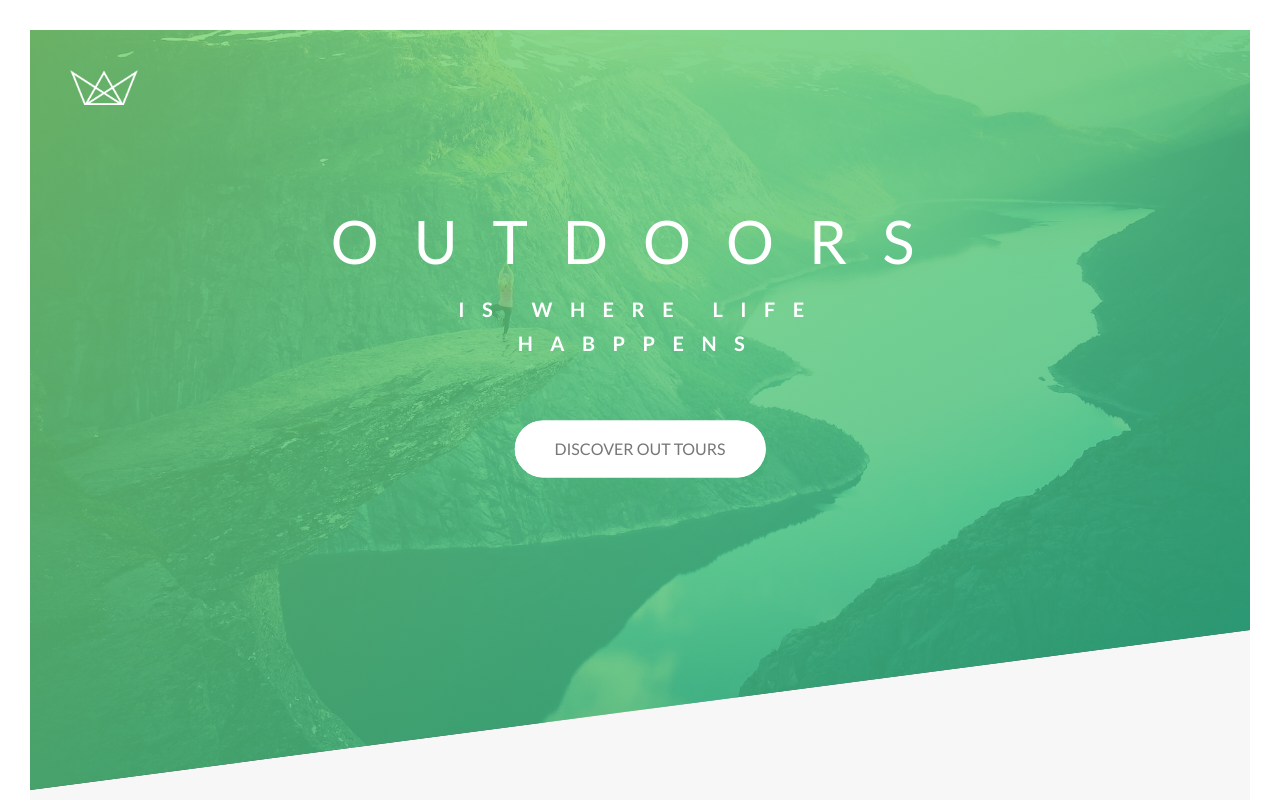
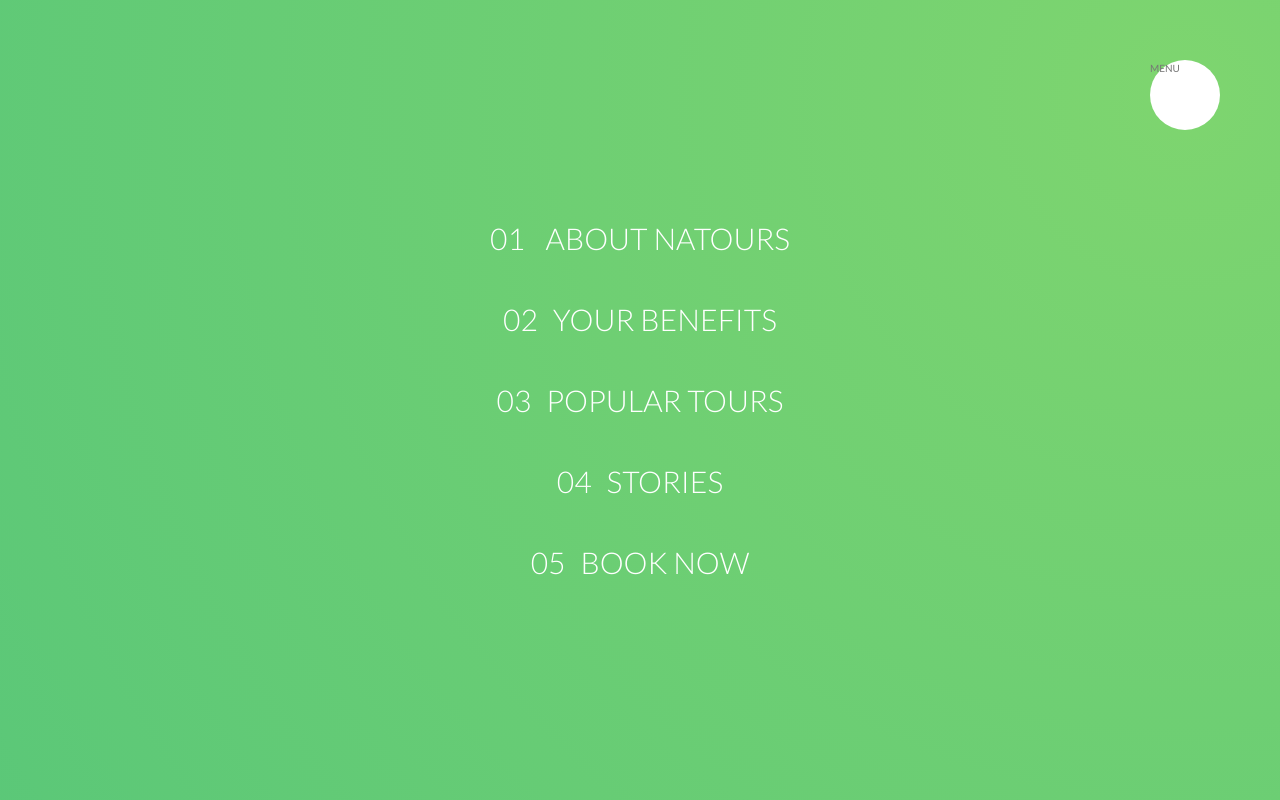
Before and after one commit to naxola/CSS-Tutorial, a website: page index.html in a window 1280 px wide. Shown: the top 800 px of the page. Drawn offline with Linux system fonts and the light colour scheme.

Commit message:
Menu + button + background added

```diff
--- a/index.html
+++ b/index.html
@@ -13,6 +13,20 @@
         <title>Natours</title>
     </head>
     <body>
+        <div class="navigation">
+            <input type="checkbox" class="navigation__checkbox" id="navi-toggle">
+            <label for="navi-toggle" class="navigation__button">MENU</label>
+            <div class="navigation__background">&nbsp;</div>
+            <nav class="navigation__nav">
+                <ul class="navigation__list">
+                    <li class="navigation__item"><a href="#" class="navigation__link"><span>01</span> About Natours</a></li>
+                    <li class="navigation__item"><a href="#" class="navigation__link"><span>02</span>Your Benefits</a></li>
+                    <li class="navigation__item"><a href="#" class="navigation__link"><span>03</span>Popular tours</a></li>
+                    <li class="navigation__item"><a href="#" class="navigation__link"><span>04</span>Stories</a></li>
+                    <li class="navigation__item"><a href="#" class="navigation__link"><span>05</span>Book now</a></li>
+                </ul>
+            </nav>
+        </div>
         <header class="header">
             <div class="header__logo-box">
                 <img src="img/logo-white.png" alt="logo" class="header__logo">
--- /dev/null
+++ b/sass/layout/_navigation.scss
@@ -0,0 +1,71 @@
+.navigation {
+    &__checkbox{
+        display: none;
+    }
+    &__button {
+        background-color: $color-white;
+        height: 7rem;
+        width: 7rem;
+        position: fixed;
+        top: 6rem;
+        right: 6rem;
+        border-radius: 50%;
+        z-index: 2000;
+    }
+    &__background {
+        height: 6rem;
+        width: 6rem;
+        border-radius: 50%;
+        position: fixed;
+        top: 6.5rem;
+        right: 6.5rem;
+        background-image: radial-gradient($color-primary-light, $color-primary-dark);
+        z-index: 1000;
+
+        transform: scale(80);
+    }
+    &__nav{
+        height: 100vh;
+        width: 100%;
+        position: fixed;
+        top: 0;
+        right: 0;
+        z-index: 1500;
+    }
+    &__list {
+        position: absolute;
+        top: 50%;
+        left: 50%;
+        transform: translate(-50%, -50%);
+        list-style: none;
+        text-align: center;
+    }
+    &__item {
+        margin: 1rem;
+    }
+    &__link {
+        &:link,
+        &:visited{
+            display: inline-block;
+            font-size: 3rem;
+            font-weight: 300;
+            padding: 1rem 2rem;
+            color: $color-white;
+            text-decoration: none;
+            text-transform: uppercase;
+            background-image: linear-gradient(120deg, transparent 0%, transparent 50%, $color-white 50%);
+            background-size: 220%;
+            transition: all .4s;
+            span {
+                margin-right: 1.5rem;
+                display: inline-block;
+            }
+        }
+        &:hover,
+        &:active {
+            background-position: 100%;
+            color: $color-primary;
+            transform: translateX(1rem);
+        }
+    }
+}
--- a/sass/main.scss
+++ b/sass/main.scss
@@ -18,5 +18,6 @@
 @import "layout/footer";
 @import "layout/grid";
 @import "layout/header";
+@import "layout/navigation";
 
 @import "pages/home";
```
Also changed, not shown: css/style.css.
